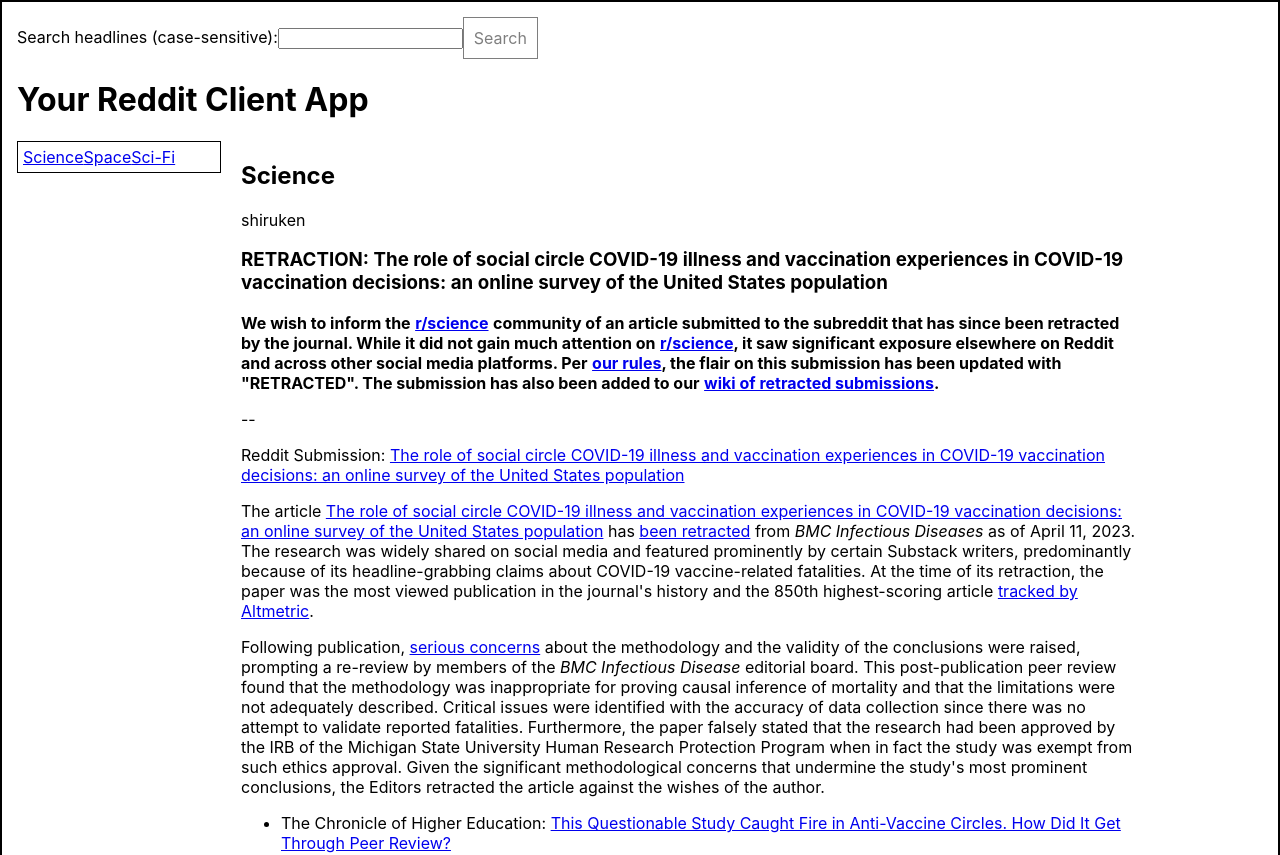
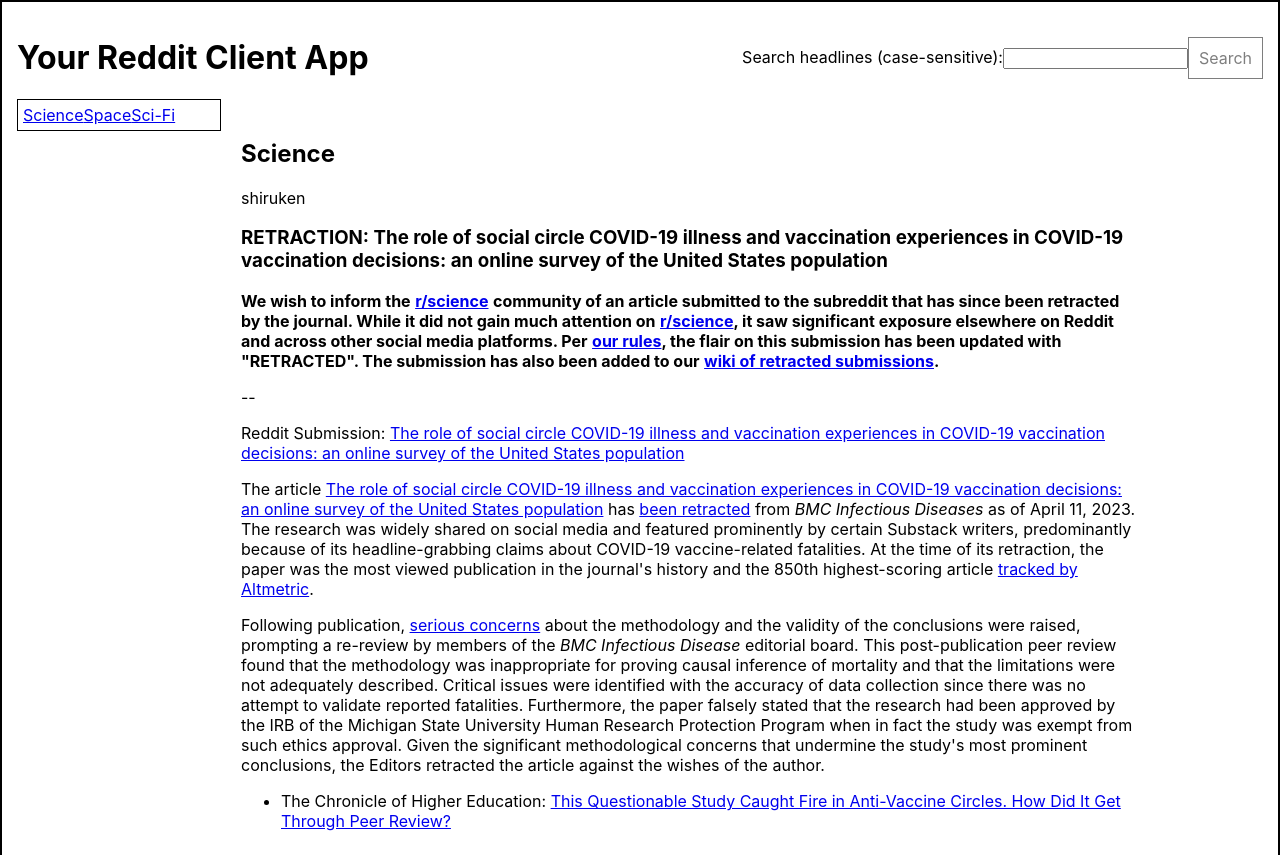
Before and after one commit to zverolen/reddit-client, a React (Create React App) app: page / in a window 1280 px wide. Shown: the top 855 px of the page. Built offline with nearby package versions, Linux system fonts and the light colour scheme.

Commit message:
Changed semantics of the page

```diff
--- a/src/App.js
+++ b/src/App.js
@@ -7,12 +7,10 @@
   return (
     <div className='App'>
       <header className="header">
-      <Search />
+        <h1>Your Reddit Client App</h1>
+        <Search />
       </header>
-      <main>
-        <h1>Your Reddit Client App</h1>
-         <Content />
-      </main>
+      <Content />
     </div>
   );
 }
--- a/src/common/nav/Nav.js
+++ b/src/common/nav/Nav.js
@@ -24,7 +24,7 @@
                   </nav>;
 
   return (
-      <div data-test="nav" className={styles.container}>
+      <aside data-test="nav" className={styles.container}>
         {size === 'small'
           ?
           //MEMO: Passing children as props so that Collapsible could wrap whatever content
@@ -32,6 +32,6 @@
           :
           <>{ navLinks }</>
         }
-      </div>
+      </aside>
   );
 }
--- a/src/features/feed/Feed.js
+++ b/src/features/feed/Feed.js
@@ -83,10 +83,10 @@
   }
 
   return(
-    <div data-test="feed" aria-live="polite" className={style.feed}>
+    <main data-test="feed" aria-live="polite" className={style.feed}>
       <h2 data-test="feed-heading">{heading}</h2>
       {view === 'search' && <GoBackLink />}
       <div data-test="content">{content}</div>
-    </div>
+    </main>
   );
 }
```
